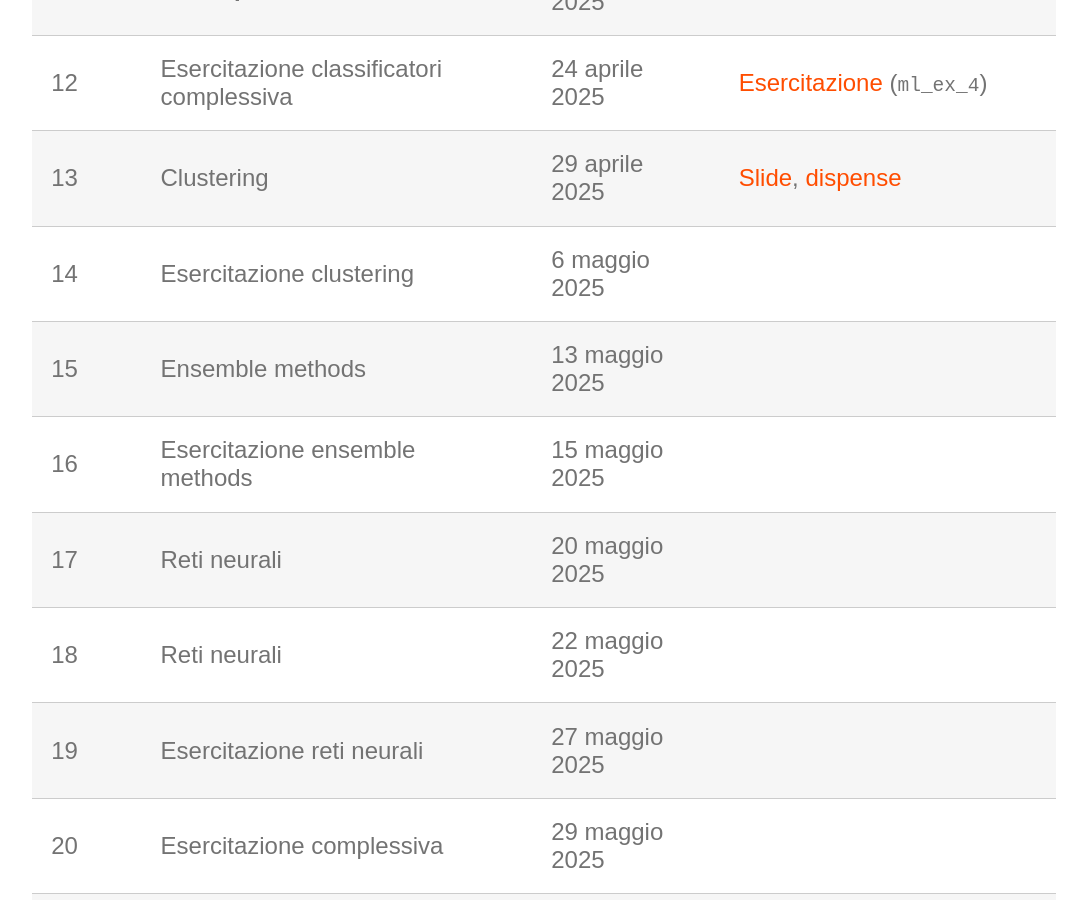
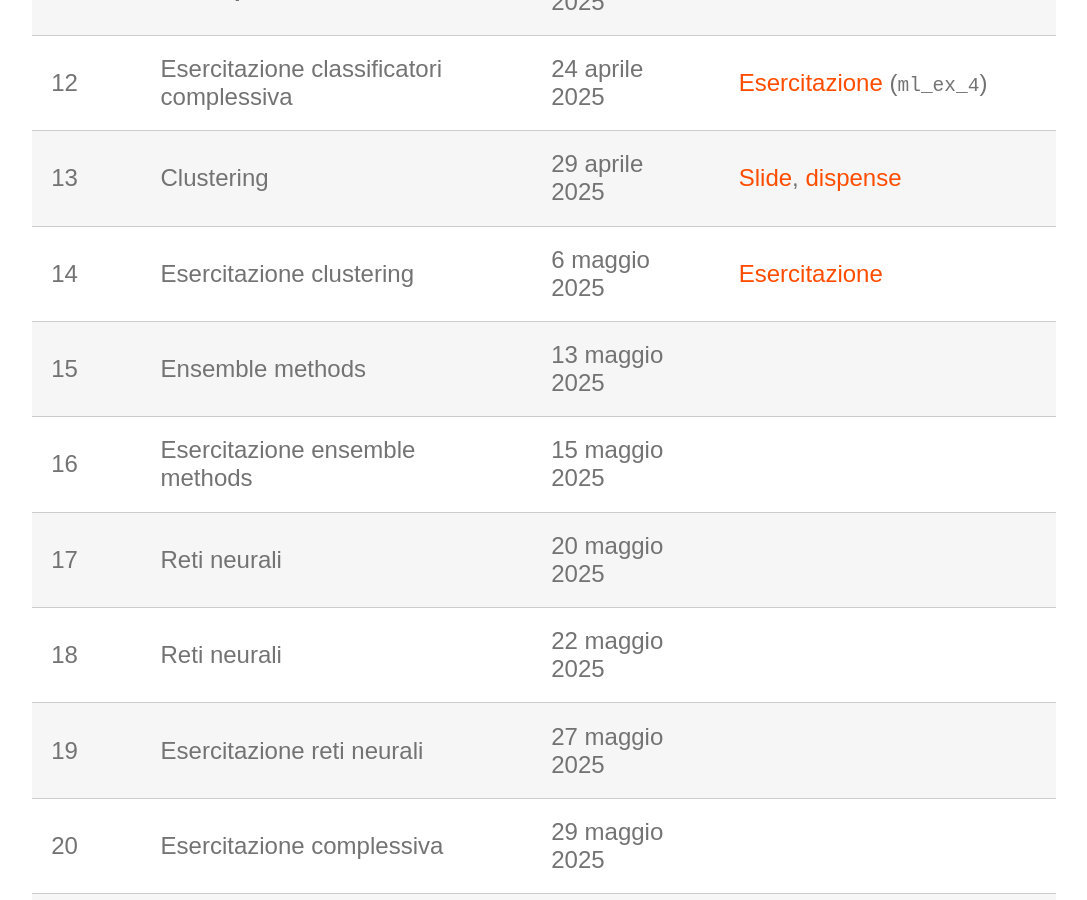
Before and after one commit to perceivelab/ml-mz-2025, a Jekyll site: the page built from lezioni.md, in a window 1280 px wide and 900 px high, scrolled down 1226 px. Shown: the whole window, without its empty margins (96-1183 px from the left). Built offline with Jekyll 4.4.1, drawn with Linux system fonts in a browser that asks for light colours; our own code applies the rules of GitHub Pages for plain Markdown files.

Commit message:
Aggiunta esercitazione clustering

```diff
--- a/lezioni.md
+++ b/lezioni.md
@@ -19,7 +19,7 @@ layout: page
 | 11      | **Prima prova in itinere**             | 17 aprile 2025       |        |
 | 12      | Esercitazione classificatori complessiva | 24 aprile 2025    |    [Esercitazione](https://studentiunict-my.sharepoint.com/:u:/g/personal/concetto_spampinato_unict_it/EZP60g0dReVJgqEGq1FNPO0Bcs5X0G8wkAIyQ3z4ciAejQ?e=CtpZKl) (`ml_ex_4`)|
 | 13      | Clustering                             | 29 aprile 2025       | [Slide](https://studentiunict-my.sharepoint.com/:b:/g/personal/simone_palazzo_unict_it/EYIWJbUvHkRHuTUpOAgzbRQB9F_ICDy_3JwhF3Yb2N9-nQ?e=KGXicb), [dispense](https://studentiunict-my.sharepoint.com/:b:/g/personal/simone_palazzo_unict_it/EWBkEPCG9k1OlzcbJxxP2SABIeRF-eqUMtem7_HJZ3Xvqw?e=S2hEYd)       |
-| 14      | Esercitazione clustering               | 6 maggio 2025        |        |
+| 14      | Esercitazione clustering               | 6 maggio 2025        | [Esercitazione](https://studentiunict-my.sharepoint.com/:u:/g/personal/simone_palazzo_unict_it/Ed8cih5GWw5Mt78pdd5qbcABRgeDX8MnxFJeu5j6Csdz3A?e=JH9tBh)       |
 | 15      | Ensemble methods                       | 13 maggio 2025       |        |
 | 16      | Esercitazione ensemble methods        | 15 maggio 2025       |        |
 | 17      | Reti neurali                          | 20 maggio 2025       |        |
```
